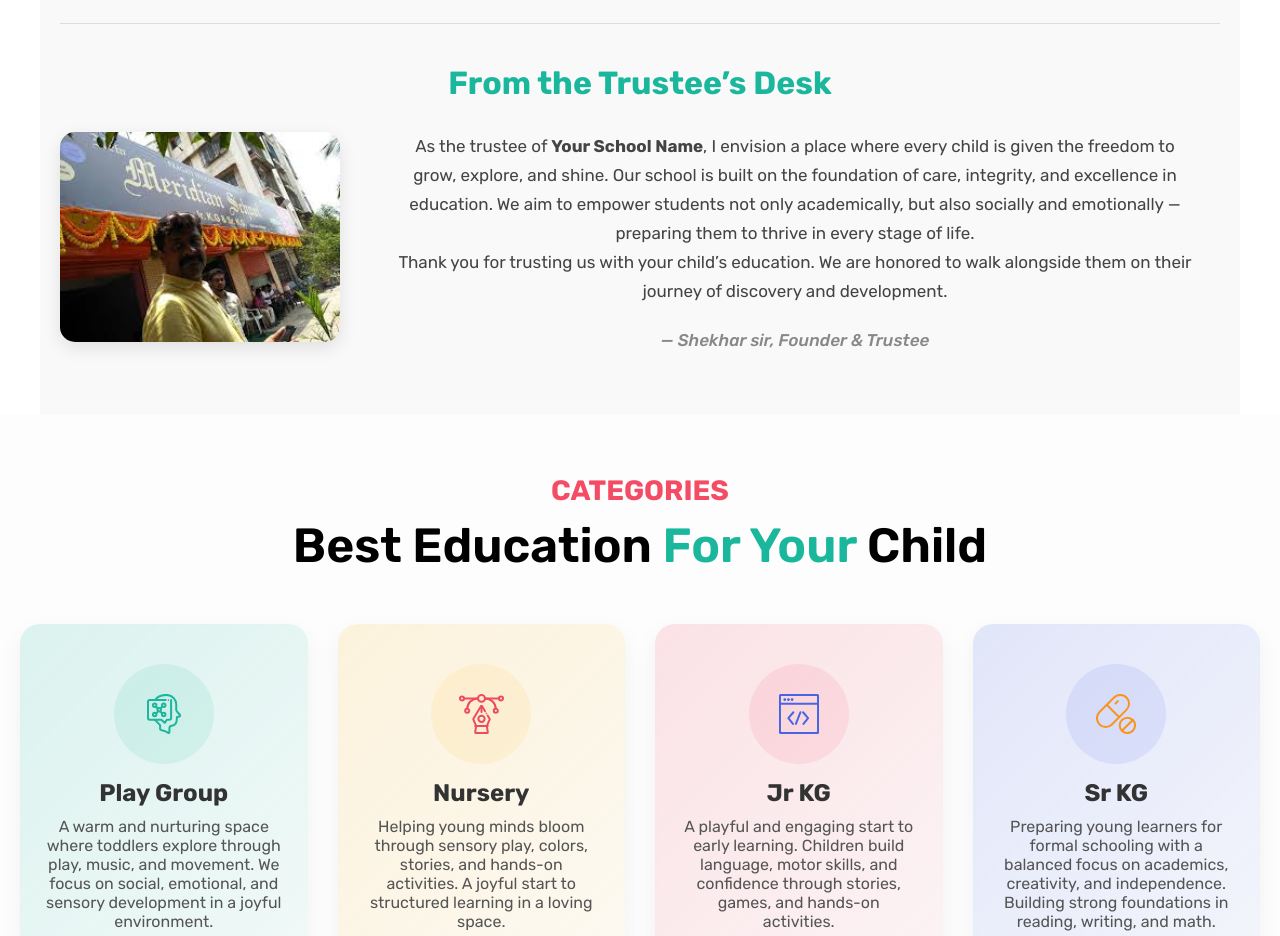
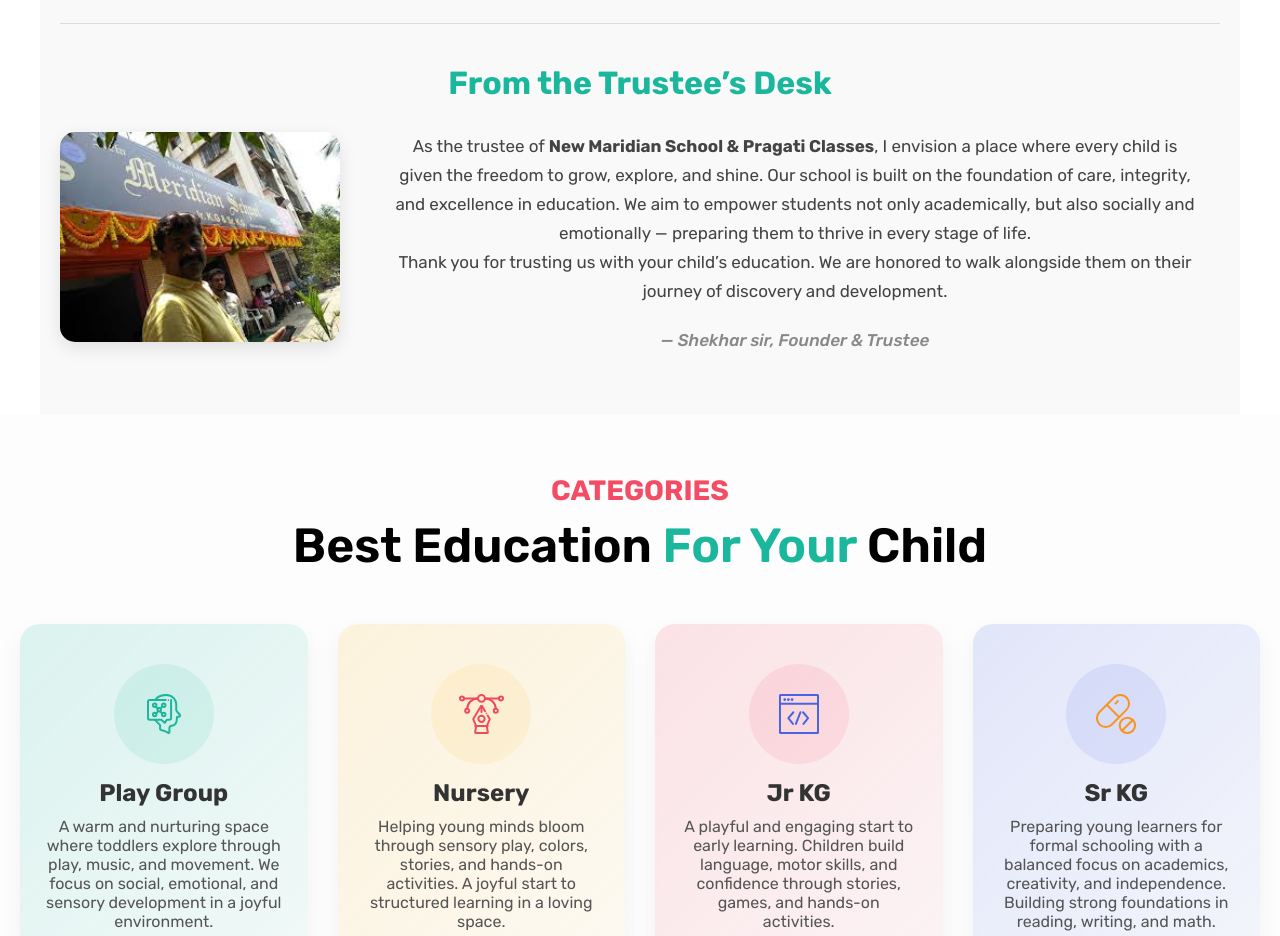
Before and after one commit to rachhanari/New-Maridian, a React (Create React App) app: page / in a window 1280 px wide. Shown: the part 1600-2536 px from the top of the page. Built offline with nearby package versions, Linux system fonts and the light colour scheme.

Commit message:
trustee name

```diff
--- a/src/components/About/About.jsx
+++ b/src/components/About/About.jsx
@@ -45,7 +45,7 @@ const AboutUs = () => {
           <img src={trusteeImg} alt="Trustee" className="trustee-img" />
           <div className="trustee-text">
             <p>
-              As the trustee of <strong>Your School Name</strong>, I envision a place where every child is given the freedom to grow, explore, and shine.
+              As the trustee of <strong>New Maridian School & Pragati Classes</strong>, I envision a place where every child is given the freedom to grow, explore, and shine.
               Our school is built on the foundation of care, integrity, and excellence in education.
               We aim to empower students not only academically, but also socially and emotionally — preparing them to thrive in every stage of life.
             </p>
```
